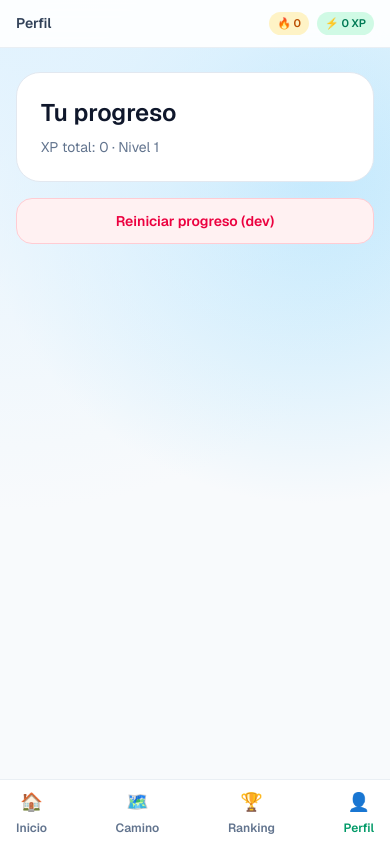
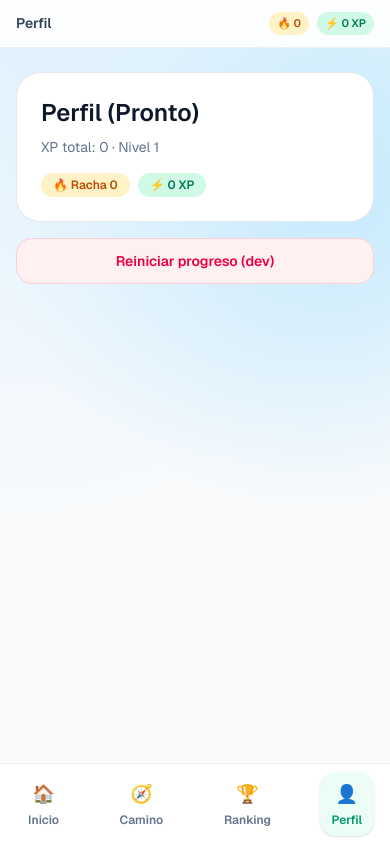
Before and after one commit to gustavofernandezf91/Historia, a Next.js app in the folder web/: page /perfil in a window 390 px wide. Built offline with nearby package versions, Linux system fonts and the light colour scheme.

Commit message:
Add app shell navigation for main sections

```diff
--- a/web/app/camino/page.tsx
+++ b/web/app/camino/page.tsx
@@ -35,8 +35,14 @@ export default function CaminoPage() {
       topBar={
         <TopBar
           title="Camino"
-          backHref="/"
-          backLabel="Inicio"
+          leadingAction={
+            <Link
+              href="/"
+              className="rounded-full border border-slate-200 bg-white px-3 py-2 text-sm font-semibold text-slate-600"
+            >
+              🏠 Inicio
+            </Link>
+          }
           streak={progress.streakCount}
           xp={progress.xpTotal}
         />
--- a/web/app/perfil/page.tsx
+++ b/web/app/perfil/page.tsx
@@ -12,10 +12,18 @@ export default function PerfilPage() {
     <AppShell topBar={<TopBar title="Perfil" streak={progress?.streakCount} xp={progress?.xpTotal} />}>
       <div className="space-y-4">
         <div className="rounded-3xl border border-slate-200 bg-white p-6">
-          <h1 className="text-2xl font-semibold text-slate-900">Tu progreso</h1>
+          <h1 className="text-2xl font-semibold text-slate-900">Perfil (Pronto)</h1>
           <p className="mt-2 text-sm text-slate-500">
             XP total: {progress?.xpTotal ?? 0} · Nivel {progress?.level ?? 1}
           </p>
+          <div className="mt-4 flex flex-wrap gap-2 text-xs font-semibold text-slate-600">
+            <span className="rounded-full bg-amber-100 px-3 py-1 text-amber-700">
+              🔥 Racha {progress?.streakCount ?? 0}
+            </span>
+            <span className="rounded-full bg-emerald-100 px-3 py-1 text-emerald-700">
+              ⚡ {progress?.xpTotal ?? 0} XP
+            </span>
+          </div>
         </div>
         {showReset && (
           <button
--- a/web/app/ranking/page.tsx
+++ b/web/app/ranking/page.tsx
@@ -1,5 +1,6 @@
 "use client";
 
+import Link from "next/link";
 import AppShell from "@/components/layout/AppShell";
 import TopBar from "@/components/navigation/TopBar";
 import { useProgress } from "@/features/progress/hooks";
@@ -10,10 +11,16 @@ export default function RankingPage() {
   return (
     <AppShell topBar={<TopBar title="Ranking" streak={progress?.streakCount} xp={progress?.xpTotal} />}>
       <div className="rounded-3xl border border-slate-200 bg-white p-6">
-        <h1 className="text-2xl font-semibold text-slate-900">Ranking</h1>
+        <h1 className="text-2xl font-semibold text-slate-900">Ranking (Pronto)</h1>
         <p className="mt-2 text-sm text-slate-500">
-          Próximamente podrás competir con tus compañeros.
+          Estamos preparando las ligas y los desafíos semanales.
         </p>
+        <Link
+          href="/camino"
+          className="mt-6 inline-flex w-full items-center justify-center rounded-2xl bg-emerald-500 px-6 py-3 text-sm font-semibold text-white"
+        >
+          Volver al camino
+        </Link>
       </div>
     </AppShell>
   );
--- a/web/components/layout/AppShell.tsx
+++ b/web/components/layout/AppShell.tsx
@@ -14,9 +14,9 @@ export default function AppShell({
   showBottomNav = true,
 }: AppShellProps) {
   return (
-    <div className="min-h-screen pb-[calc(env(safe-area-inset-bottom)+5rem)] md:pb-0">
+    <div className="flex min-h-screen flex-col pb-[calc(env(safe-area-inset-bottom)+5rem)] md:pb-0">
       {topBar}
-      <main className="mx-auto w-full max-w-5xl px-4 pb-8 pt-6 md:px-8">
+      <main className="mx-auto w-full max-w-5xl flex-1 px-4 pb-8 pt-6 md:px-8">
         {children}
       </main>
       {showBottomNav && <BottomNav />}
--- a/web/components/navigation/BottomNav.tsx
+++ b/web/components/navigation/BottomNav.tsx
@@ -5,7 +5,7 @@ import { usePathname } from "next/navigation";
 
 const tabs = [
   { href: "/", label: "Inicio", icon: "🏠" },
-  { href: "/camino", label: "Camino", icon: "🗺️" },
+  { href: "/camino", label: "Camino", icon: "🧭" },
   { href: "/ranking", label: "Ranking", icon: "🏆" },
   { href: "/perfil", label: "Perfil", icon: "👤" },
 ];
@@ -33,8 +33,10 @@ export default function BottomNav() {
             <Link
               key={tab.href}
               href={tab.href}
-              className={`flex flex-col items-center gap-1 text-xs font-semibold ${
-                isActive ? "text-emerald-600" : "text-slate-500"
+              className={`flex flex-col items-center gap-1 rounded-2xl px-3 py-2 text-xs font-semibold ${
+                isActive
+                  ? "bg-emerald-50 text-emerald-600 shadow-sm"
+                  : "text-slate-500"
               }`}
             >
               <span className="text-lg">{tab.icon}</span>
--- a/web/components/navigation/TopBar.tsx
+++ b/web/components/navigation/TopBar.tsx
@@ -1,5 +1,6 @@
 "use client";
 
+import type { ReactNode } from "react";
 import Link from "next/link";
 
 type TopBarProps = {
@@ -10,6 +11,7 @@ type TopBarProps = {
   progressPercent?: number;
   streak?: number;
   xp?: number;
+  leadingAction?: ReactNode;
 };
 
 export default function TopBar({
@@ -20,11 +22,13 @@ export default function TopBar({
   progressPercent,
   streak,
   xp,
+  leadingAction,
 }: TopBarProps) {
   return (
     <header className="sticky top-0 z-30 border-b border-slate-200/70 bg-white/90 px-4 py-3 backdrop-blur">
       <div className="flex items-center justify-between gap-3">
         <div className="flex items-center gap-3">
+          {leadingAction}
           {backHref && (
             <Link
               href={backHref}
```
